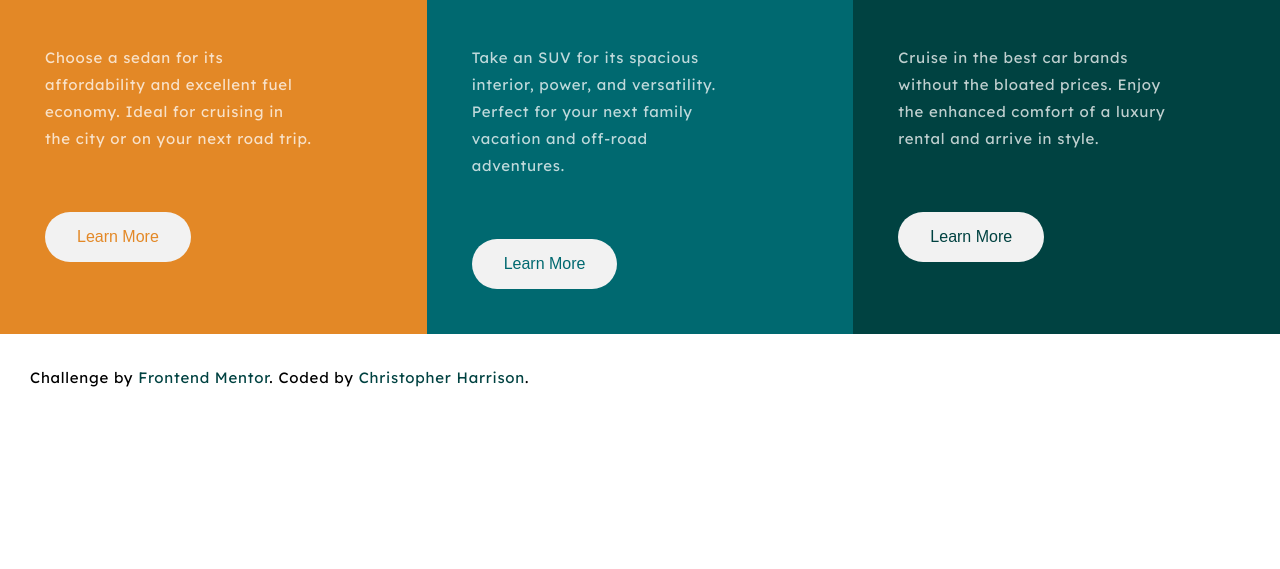
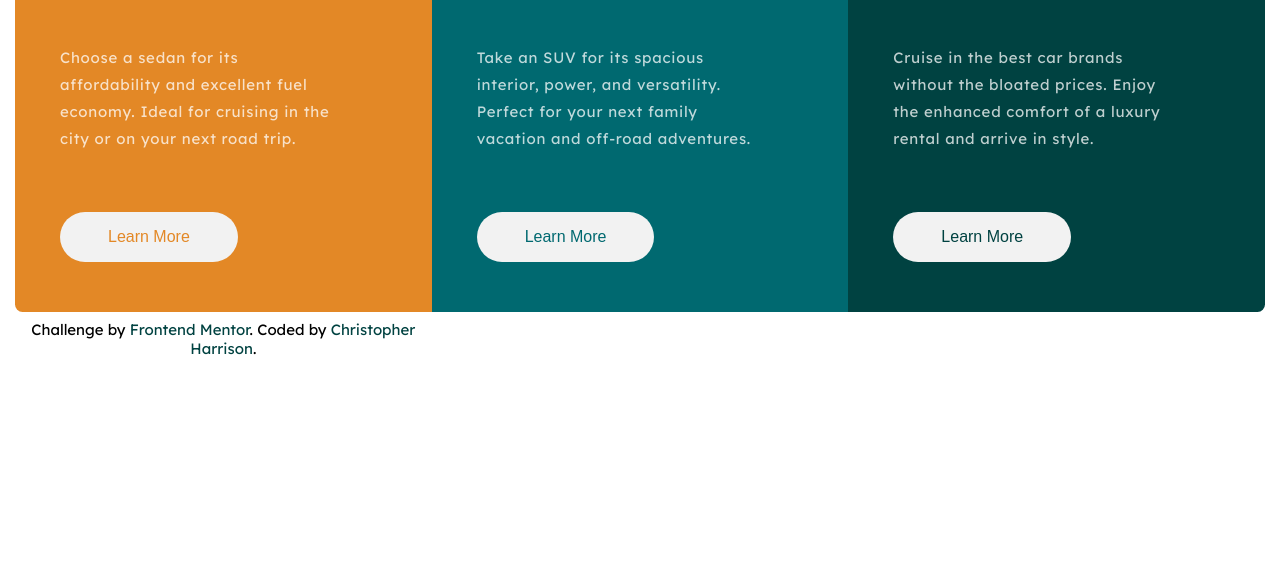
Before and after one commit to CKHarrison/3-column-preview-card, a website: page dist/index.html in a window 1280 px wide. Shown: the part 371-940 px from the top of the page. Drawn offline with Linux system fonts and the light colour scheme.

Commit message:
Change layout to be more responsive, add hover state to buttons and added links within the buttons

```diff
--- a/dist/index.html
+++ b/dist/index.html
@@ -17,32 +17,34 @@
     <section class="section card-one">
       <img src="images/icon-sedans.svg" alt="Sedan">
       <h2 class="title">Sedans</h2>
-      <p>
+      <p class="card-text">
         Choose a sedan for its affordability and excellent fuel economy. Ideal for cruising in the city
         or on your next road trip.
       </p>
-      <button class="btn btn-sedan">Learn More</button>
+      <button class="btn"><a href="#" class=" btn-sedan">Learn More</a>
+      </button>
     </section>
     <section class="section card-two">
       <img src="images/icon-suvs.svg" alt="SUV">
       <h2 class="title">Suvs</h2>
-      <p>
+      <p class="card-text">
         Take an SUV for its spacious interior, power, and versatility. Perfect for your next family vacation
         and off-road adventures.
       </p>
-      <button class="btn btn-suv">Learn More</button>
+      <button class="btn"><a href="#" class=" btn-suv">Learn More</a>
+      </button>
     </section>
     <section class="section card-three">
       <img src="images/icon-luxury.svg" alt="luxury">
       <h2 class="title">Luxury</h2>
-      <p>
+      <p class="card-text">
       Cruise in the best car brands without the bloated prices. Enjoy the enhanced comfort of a luxury
       rental and arrive in style.
       </p>
-      <button class="btn btn-luxury">Learn More</button>
+      <button class="btn "><a href="#" class="btn-luxury">Learn More</a></button>
     </section>
     <footer class="attribution">
-      <p>
+      <p class="attribution-text">
         Challenge by <a href="https://www.frontendmentor.io?ref=challenge" target="_blank">Frontend Mentor</a>.
         Coded by <a href="https://github.com/CKHarrison" target="_blank">Christopher Harrison</a>.
       </p>
--- a/dist/style.css
+++ b/dist/style.css
@@ -16,7 +16,7 @@ body {
   font-family: 'Lexend Deca', sans-serif;
   font-size: .9375rem;
   font-weight: 400;
-  margin: 0 auto;
+  margin: 2em auto;
   max-width: 1440px;
   color: var(--transparent-white);
 }
@@ -30,18 +30,19 @@ h2 {
   margin: 0;
 }
 
-p {
+.card-text {
   text-align: left;
   margin: 0;
   letter-spacing: .05em;
-  line-height: 1.8em;
+  line-height: 1.8;
 }
 
 
 .container {
   display: grid;
-  /* gap: 1.25em; */
+
   grid-template-columns: repeat(auto-fill, minmax(300px, 1fr));
+  margin: 0 1em;
 }
 
 .section {
@@ -55,6 +56,7 @@ p {
 
 .card-one {
   background: var(--bright-orange);
+  border-radius: .5em .5em 0 0;
 }
 
 .card-two {
@@ -63,39 +65,64 @@ p {
 
 .card-three {
   background: var(--very-dark-cyan);
+  border-radius: 0 0 .5em .5em;
 }
 
 .btn {
   font-size: 1rem;
-   text-decoration: none;
-   padding: 1em 2em;
+  text-decoration: none;
+  padding: 1em;
   background: var(--very-light-grey);
   border: none;
   border-radius: 2em;
   cursor: pointer;
 }
 
+.btn:hover  {
+  background: none;
+  border: 1px solid var(--very-light-grey);
+}
+
+
+.btn > a {
+  text-decoration: none;
+  padding: 1em 2em;
+}
+
 .btn-sedan {
   color: var(--bright-orange);
 }
 
+.btn-sedan:hover {
+  color: var(--very-light-grey);
+}
+
+
 .btn-suv {
   color: var(--dark-cyan);
+}
+.btn-suv:hover {
+  color: var(--very-light-grey);
 }
 
 .btn-luxury {
   color: var(--very-dark-cyan);
 }
 
-
-
+.btn-luxury:hover {
+  color: var(--very-light-grey);
+}
 
 .attribution {
   display: flex;
   align-items: flex-end;
   text-align: center;
-  padding: 2em;
+  padding: 1em;
   color: black;
+}
+
+.attribution-text {
+  margin: 0;
 }
 
 .attribution > p > a {
@@ -107,14 +134,21 @@ p {
 
   .container {
     grid-template-columns: 1fr;
+    justify-items: center;
+  }
+  .section {
+    max-width: 650px;
   }
 
-   p {
+   .card-text {
     max-width: 80%;
+  }
+  .attribution {
+    padding: .5em 0;
   }
 }
 
-@media (min-width: 800px) {
+@media (min-width: 930px) {
   body {
     margin: 10em auto;
   }
@@ -122,19 +156,35 @@ p {
 
 
   .container {
-    grid-template-columns: repeat(3, 1fr );
+    justify-content: center;
+    /* grid-template-columns: repeat(3, 300px ); */
+    grid-template-columns: repeat(auto-fit, minmax(300px, 1fr));
+    grid-template-rows:  5fr 1fr;
     height: 80vh;
   }
 
   .section {
-    align-self: stretch;
+    /* align-self: stretch; */
     gap: 4em;
     padding: 3em;
   }
 
+  .card-text {
+    max-width: 85%;
+  }
+
+  .card-one {
+    border-radius: .25em 0 0 .5em;
+  }
+
+  .card-three {
+    border-radius: 0 .5em .5em 0;
+  }
+
   .attribution {
-    grid-column: 1 / -1;
+    display: flex;
+    align-self: flex-start;
     grid-row: 2;
-    align-self: flex-start;
+    gap: 0;
   }
 }
```
